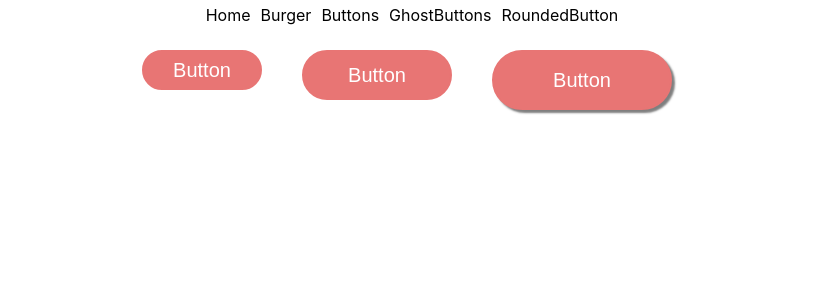
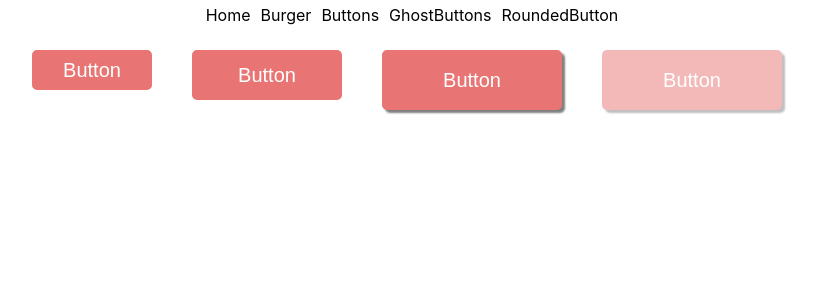
Before and after one commit to ZhenyiZhang/next-tinyurl, a Next.js app: page /components-review/button/button in a window 1280 px wide. Shown: the top 300 px of the page, without its empty margins (233-1050 px from the left). Built offline with nearby package versions, Linux system fonts and the light colour scheme.

Commit message:
style(buttons): Add disabled buttons style

```diff
--- a/components/buttons/Button.js
+++ b/components/buttons/Button.js
@@ -22,6 +22,10 @@ const Button = styled.button`
     margin: 0.5em 1em;
     text-align: center;
     transition: 0.3s;
+    &:disabled {
+      opacity: 0.5;
+      cursor: not-allowed;
+    }
     &:focus {outline: none;}
     &:hover{opacity: 0.5;}
 `;
--- a/pages/components-review/button-ghost/button.js
+++ b/pages/components-review/button-ghost/button.js
@@ -7,6 +7,7 @@ export default function buttons() {
           <Button primaryPurple transparent small>Button</Button>
           <Button primaryPurple transparent medium>Button</Button>
           <Button primaryPurple transparent large shadow>Button</Button>
+          <Button primaryPurple transparent large shadow disabled={true}>Button</Button>
       </ButtonsContainer>
   );
 };
--- a/pages/components-review/button-round/button.js
+++ b/pages/components-review/button-round/button.js
@@ -6,7 +6,8 @@ export default function buttons() {
       <ButtonsContainer>
         <Button round primaryBlue small>Button</Button>
           <Button round primaryBlue medium>Button</Button>
-          <Button round primaryBlue medium shadow>Button</Button>
+          <Button round primaryBlue large shadow>Button</Button>
+          <Button round primaryBlue large shadow disabled={true}>Button</Button>
       </ButtonsContainer>
   );
 };
--- a/pages/components-review/button/button.js
+++ b/pages/components-review/button/button.js
@@ -4,9 +4,10 @@ import ButtonsContainer from '../styles/ButtonContainer'
 export default function buttons() {
   return(
       <ButtonsContainer>
-          <Button round lightRed small>Button</Button>
-          <Button round lightRed medium>Button</Button>
-          <Button round lightRed large shadow>Button</Button>
+          <Button lightRed small>Button</Button>
+          <Button lightRed medium>Button</Button>
+          <Button lightRed large shadow>Button</Button>
+          <Button lightRed large shadow disabled={true}>Button</Button>
       </ButtonsContainer>
   );
 };
--- a/pages/one-line-css/RAM.js
+++ b/pages/one-line-css/RAM.js
@@ -4,6 +4,7 @@ const Container = styled.div`
     display: grid;
     grid-gap: 1rem;
     //auto fill would not allow items to exceed the 150px limit
+    //@note: why limited by the min limit when it's auto fill
     grid-template-columns: repeat(auto-fill, minmax(150px, 1fr));
     height: 100vh;
 `;
--- a/pages/one-line-css/DeconstructedPancake.js
+++ b/pages/one-line-css/deconstructedPancake.js
@@ -2,6 +2,8 @@ import styled from 'styled-components'
 
 const Card = styled.div`
     background: #E87574;
+    //flex-grow flex-shrink flex-basis|auto|initial|inherit;
+    //@note: not understand the first and second parameters
     flex: 1 0 150px;
     margin: 5px;
 `;
```
Also changed, not shown: pages/burgerBuilder.js (renamed from pages/burger.js).
